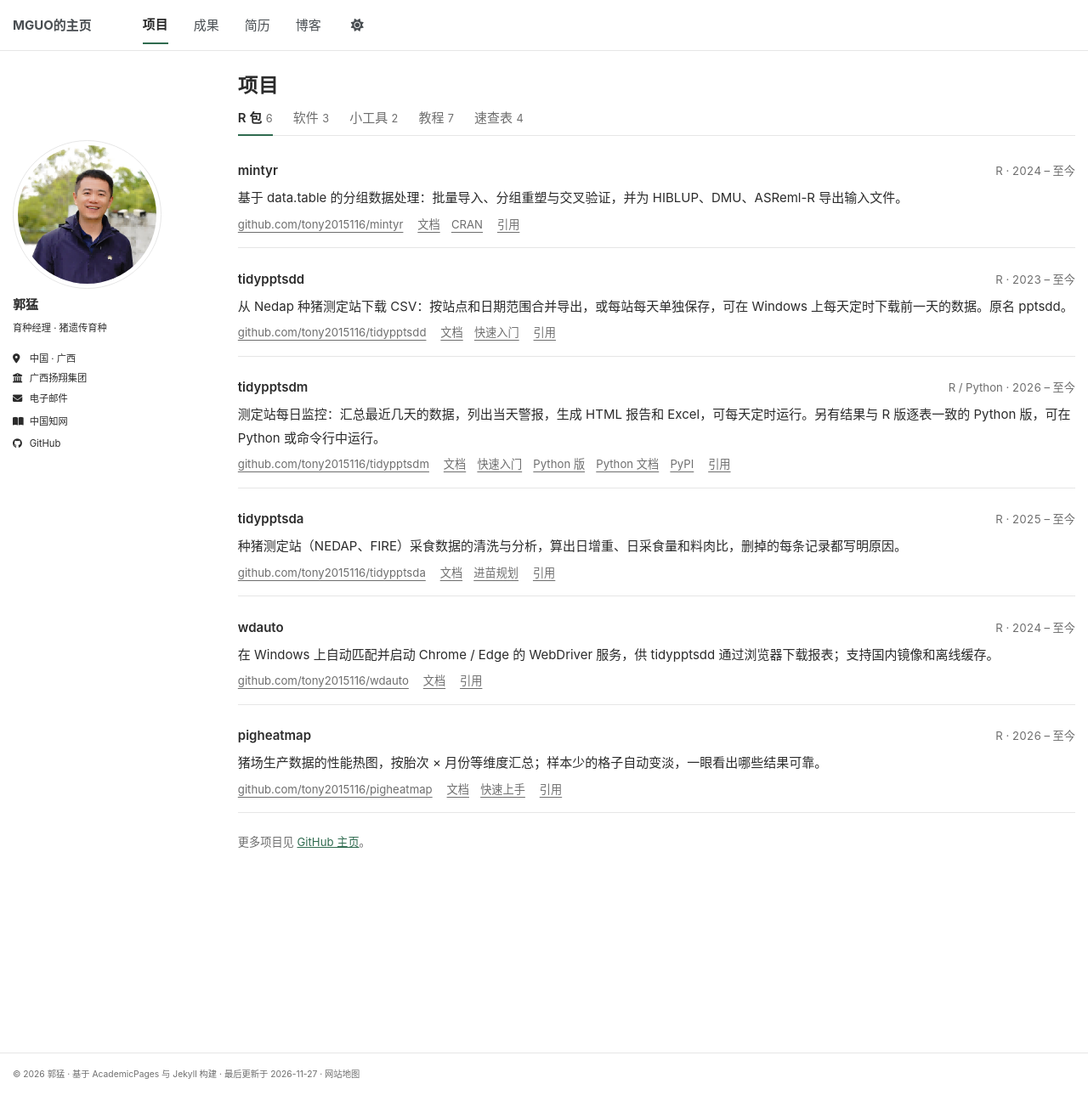
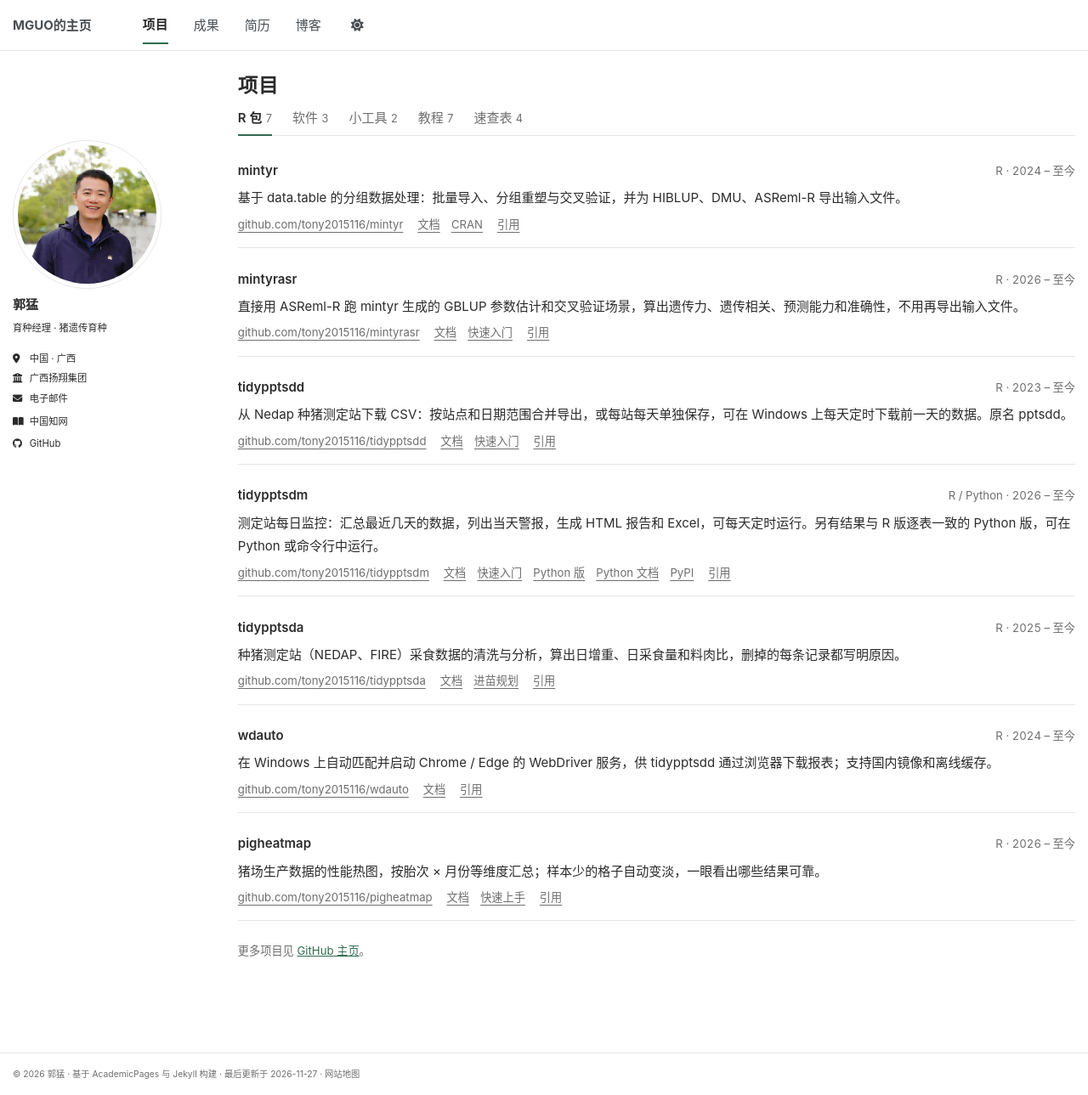
Before and after one commit to tony2015116/tony2015116.github.io, a Jekyll site: the page built from _pages/portfolio.html, in a window 1280 px wide and 1289 px high. Shown: the whole window at 85% size. Built offline with Jekyll 4.4.1, drawn with Linux system fonts in a browser that asks for light colours; a script bundle is joined from its source files by our own code; comment, search, counter and statistics services are not loaded; a style sheet for code colours, icons or effects is not loaded.

Commit message:
Show up to 6 R packages on homepage; add mintyrasr
- Homepage: 5-6 featured packages lay out as 3 per row on desktop
- Order: mintyr, mintyrasr, tidypptsdd, tidypptsdm, tidypptsda, pigheatmap
- tidypptsda homepage blurb: 测定站数据清洗与分析
- Projects page: add mintyrasr after mintyr

Co-Authored-By: Claude Opus 5.5 <noreply@anthropic.com>
Claude-Session: https://claude.ai/code/session_01EG2X4wJWL3tbQKANQtMW1R

```diff
--- a/_data/home.yml
+++ b/_data/home.yml
@@ -1,10 +1,11 @@
 # 首页「开源 R 包 · 精选」一栏。
 #
-# 只显示 featured: true 的包，按这里的顺序，最多 4 个（多写的会被忽略）。
+# 只显示 featured: true 的包，按这里的顺序，最多 6 个（多写的会被忽略）。
+# 电脑上 4 个排一行；5～6 个排成每行 3 个的两行。手机上始终是一列列表。
 # 全部 R 包在 _data/projects.yml 的「R 包」分类里维护；那里的包数多于首页精选数时，
 # 标题右侧会自动出现“全部 N 个 R 包 →”，链到项目页的 R 包分类。
 # 新写了包：先加进 projects.yml；想上首页再在这里加一条并写 featured: true，
-# 首页已满 4 个时，把想替换掉的那个改成 featured: false。
+# 首页已满 6 个时，把想替换掉的那个改成 featured: false。
 #
 # featured: 写 true 才在首页显示
 # name:   包名
@@ -22,6 +23,12 @@ packages:
     desc: "分组数据处理与导出"
     badge: "CRAN"
     cran: true
+  - name: "mintyrasr"
+    featured: true
+    logo: "mintyrasr.png"
+    url: "https://tony2015116.github.io/mintyrasr/"
+    desc: "ASReml-R 交叉验证"
+    badge: "v0.5.4"
   - name: "tidypptsdd"
     featured: true
     logo: "tidypptsdd.png"
@@ -38,10 +45,10 @@ packages:
     featured: true
     logo: "tidypptsda.png"
     url: "https://tony2015116.github.io/tidypptsda/"
-    desc: "测定站采食数据清洗与分析"
+    desc: "测定站数据清洗与分析"
     badge: "v1.6.5"
   - name: "pigheatmap"
-    featured: false
+    featured: true
     logo: "pigheatmap.png"
     url: "https://tony2015116.github.io/pigheatmap/"
     desc: "猪场生产数据性能热图"
--- a/_data/projects.yml
+++ b/_data/projects.yml
@@ -36,6 +36,25 @@
           year = {2026},
           note = {R package version 0.2.1},
           url = {https://CRAN.R-project.org/package=mintyr},
+        }
+    - name: "mintyrasr"
+      repo: "tony2015116/mintyrasr"
+      description: "直接用 ASReml-R 跑 mintyr 生成的 GBLUP 参数估计和交叉验证场景，算出遗传力、遗传相关、预测能力和准确性，不用再导出输入文件。"
+      language: "R"
+      year: "2026 – 至今"
+      links:
+        - title: "文档"
+          url: "https://tony2015116.github.io/mintyrasr/"
+        - title: "快速入门"
+          url: "https://tony2015116.github.io/mintyrasr/articles/mintyrasr-zh.html"
+      citation: "Guo M (2026). mintyrasr: Run 'mintyr' GBLUP Cross-Validation Scenarios Directly in 'ASReml-R'. R package version 0.5.4, https://github.com/tony2015116/mintyrasr."
+      bibtex: |
+        @Manual{mintyrasr,
+          title = {mintyrasr: Run 'mintyr' GBLUP Cross-Validation Scenarios Directly in 'ASReml-R'},
+          author = {Meng Guo},
+          year = {2026},
+          note = {R package version 0.5.4},
+          url = {https://github.com/tony2015116/mintyrasr},
         }
     - name: "tidypptsdd"
       repo: "tony2015116/tidypptsdd"
--- a/_sass/_custom.scss
+++ b/_sass/_custom.scss
@@ -465,13 +465,14 @@ pre.cite-pane {
   background: var(--accent-soft);
 }
 
-/* R 包：一行四个六边形图标 */
+/* R 包：4 个时一行四个；5～6 个时每行三个，排两行 */
 .hexes {
   display: grid;
   grid-template-columns: repeat(4, minmax(0, 1fr));
   gap: 1em 0.8em;
   margin-bottom: 0.4em;
 }
+.hexes--3col { grid-template-columns: repeat(3, minmax(0, 1fr)); gap: 1.4em 0.8em; }
 .hex {
   text-align: center;
   font-size: 0.86em;
```
Also changed, not shown: _includes/home-showcase.html (+4 -4 lines), images/packages/mintyrasr.png (added).
